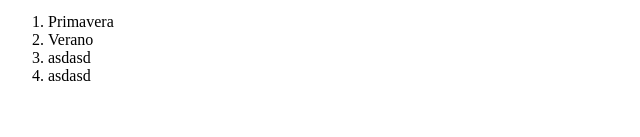
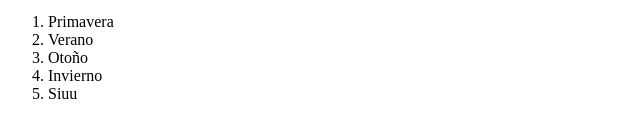
Before and after one commit to Jean12P/Curso-Git, a plain HTML site: page index.html in a window 1280 px wide. Shown: the part 189-326 px from the top of the page, 0-640 px from the left. Drawn offline with Linux system fonts and the light colour scheme.

Commit message:
Agregando estaciones

```diff
--- a/index.html
+++ b/index.html
@@ -18,8 +18,9 @@
     <ol>
         <li>Primavera</li>
         <li>Verano</li>
-        <li>asdasd</li>
-        <li>asdasd</li>
+        <li>Otoño</li>
+        <li>Invierno</li>
+        <li>Siuu</li>
     </ol>
 </body>
 </html>
```
